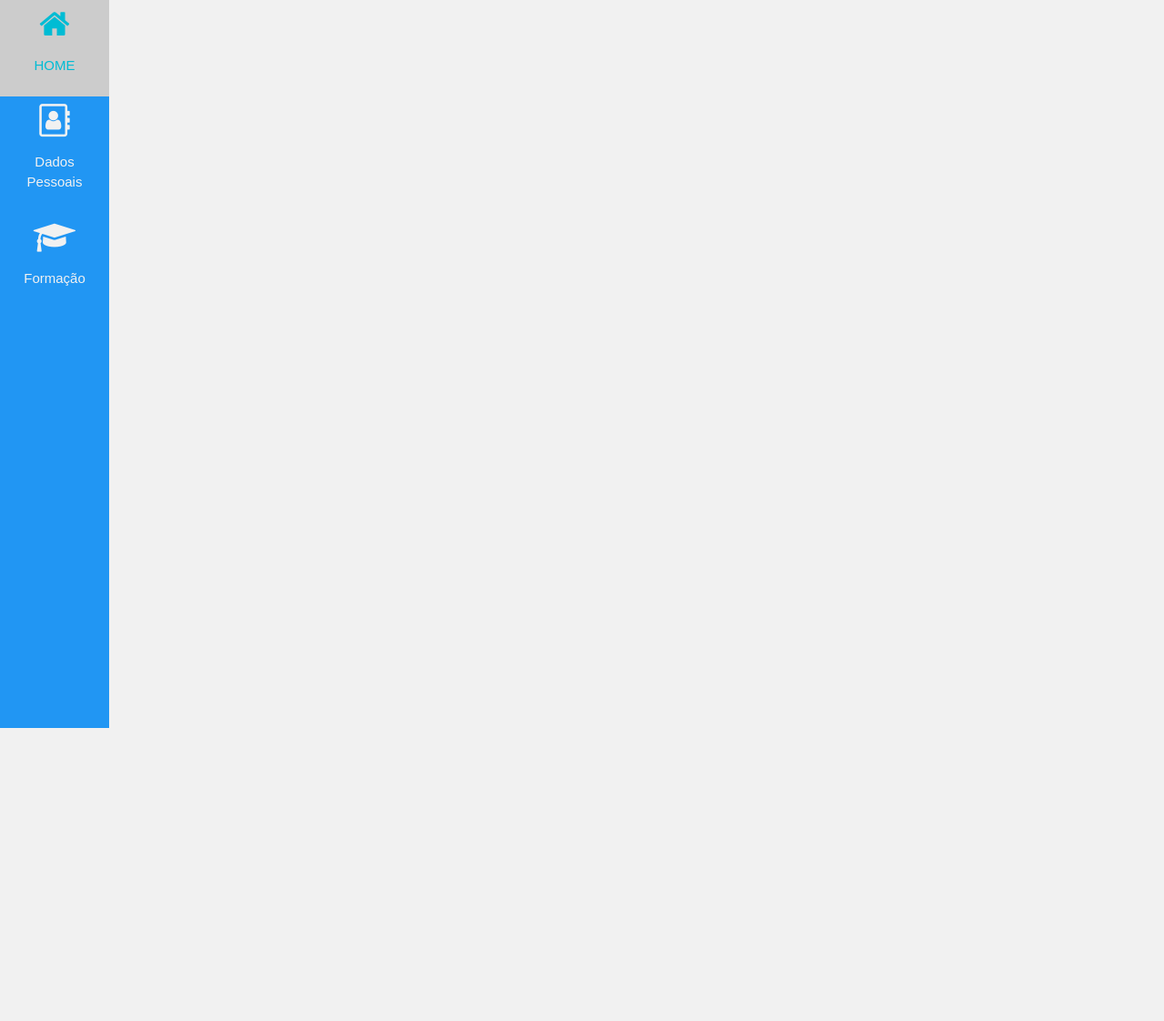
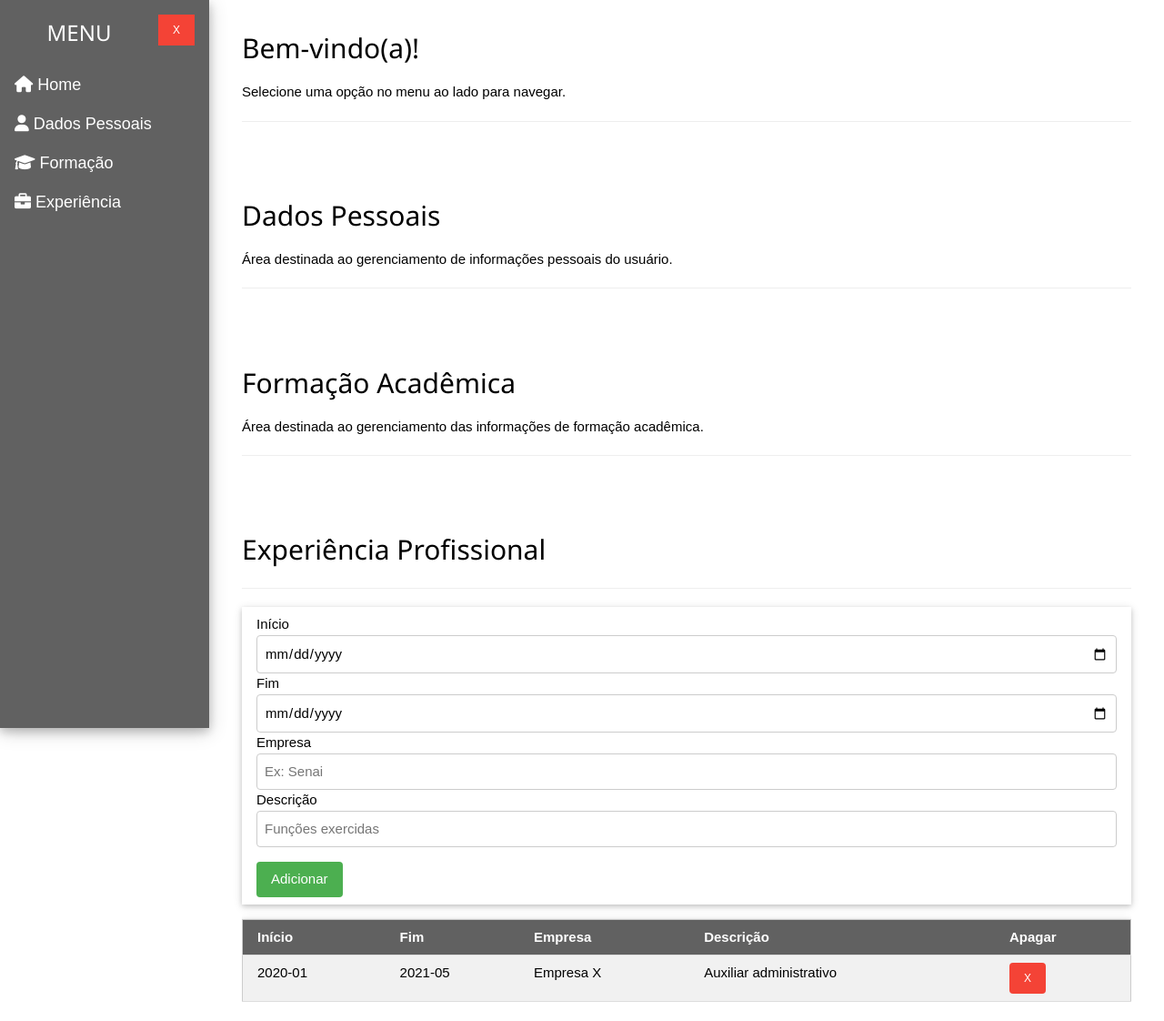
Before and after one commit to Ry2903/pw-iii-ryan-reis, a PHP site: page /principal.php in a window 1280 px wide. Shown: the whole page at 91% size. Before the commit the page ends 800 px from the top, so only its background shows below. Run offline with PHP 8.4, Linux system fonts and the light colour scheme.

Commit message:
Até A16

```diff
--- /dev/null
+++ b/Projeto Final MVC/View/atualizacaoRealizada.php
@@ -0,0 +1,6 @@
+<button
+    name="btnAtualizacaoCadastro"
+    class="w3-button w3-block w3-margin w3-blue w3-cell w3-round-large"
+    style="width:90%;">
+    Atualização Realizada Com Sucesso!
+</button>
--- /dev/null
+++ b/Projeto Final MVC/View/cadastroRealizado.php
@@ -0,0 +1,6 @@
+<button
+    name="btnCadRealizado"
+    class="w3-button w3-block w3-margin w3-blue w3-cell w3-round-large"
+    style="width:90%;">
+    Cadastro Realizado Com Sucesso!
+</button>
--- /dev/null
+++ b/Projeto Final MVC/View/informacaoExcluida.php
@@ -0,0 +1,6 @@
+<button
+    name="btnInfExcluir"
+    class="w3-button w3-block w3-margin w3-blue w3-cell w3-round-large"
+    style="width:90%;">
+    Exclusão Realizada Com Sucesso!
+</button>
--- /dev/null
+++ b/Projeto Final MVC/View/informacaoInserida.php
@@ -0,0 +1,6 @@
+<button
+    name="btnInfInserir"
+    class="w3-button w3-block w3-margin w3-blue w3-cell w3-round-large"
+    style="width:90%;">
+    Inclusão Realizada Com Sucesso!
+</button>
--- /dev/null
+++ b/Projeto Final MVC/View/operacaoNaoRealizada.php
@@ -0,0 +1,6 @@
+<button
+    name="btnOperacaoNRealizada"
+    class="w3-button w3-block w3-margin w3-blue w3-cell w3-round-large"
+    style="width:90%;">
+    Operação não Realizada!
+</button>
--- a/Projeto Final MVC/View/principal.php
+++ b/Projeto Final MVC/View/principal.php
@@ -1,48 +1,157 @@
 <!DOCTYPE html>
-<html lang="pt-BR">
+<html lang="pt-br">
+
 <head>
     <meta charset="UTF-8">
     <meta name="viewport" content="width=device-width, initial-scale=1.0">
-        <meta http-equiv="X-UA-Compatible" content="ie=edge">
-        <link rel="stylesheet" href="style.css">
+    <title>Página Principal</title>
+
+    <!-- W3CSS -->
     <link rel="stylesheet" href="https://www.w3schools.com/w3css/4/w3.css">
-        <link rel="stylesheet" href="https://cdnjs.cloudflare.com/ajax/libs/font-awesome/4.7.0/css/font-awesome.min.css">
-        <title>Enlatados Juarez</title>
+    <!-- Ícones -->
+    <link rel="stylesheet" href="https://cdnjs.cloudflare.com/ajax/libs/font-awesome/6.0.0/css/all.min.css">
+
     <style>
-            /* Definimos que a sidebar terá uma largura de 120px e cor de fundo #222 */
-
-            .w3-sidebar {
-                width: 120px;
+        body {
+            font-family: Arial, Helvetica, sans-serif;
         }
 
-            /*Define Fonte para todas as tags listadas abaixo*/
-            body,
-            h1,
-            h2,
-            h3,
-            h4,
-            h5,
-            h6 {
-                font-family:"Montserrat", sans-serif
+        .sidebar {
+            width: 230px;
+        }
+
+        .main-content {
+            margin-left: 230px;
+            padding: 20px;
+        }
+
+        /* --- Responsividade --- */
+        @media (max-width: 768px) {
+            .sidebar {
+                display: none;
+            }
+
+            .main-content {
+                margin-left: 0 !important;
+            }
+
+            #btnMenu {
+                display: block;
+            }
+        }
+
+        #btnMenu {
+            display: none;
+            position: fixed;
+            top: 10px;
+            left: 10px;
+            z-index: 1000;
+        }
+
+        /* Tabela rolável no celular */
+        .table-responsive {
+            overflow-x: auto;
         }
     </style>
+
+    <script>
+        function openSidebar() {
+            document.getElementById("sidebar").style.display = "block";
+        }
+        function closeSidebar() {
+            document.getElementById("sidebar").style.display = "none";
+        }
+    </script>
+
 </head>
-    <body class="w3-light-grey">
-        <nav class="w3-sidebar w3-bar-block w3-center w3-blue ">
-            <a href="#home" class="w3-bar-item w3-button w3-block n w3-cell w3- hover-light-grey w3-hover-text-cyan w3-text-light-grey">
-                <i class="fa fa-home w3-xxlarge"></i>
-                <p>HOME</p>
-            </a>
-            <a href="#dPessoais" class="w3-bar-item w3-button w3-block n w3-cell w3-hover-light-grey w3-hover-text-cyan w3-text-light-grey">
-                <i class="fa fa-address-book-o w3-xxlarge"></i>
-                <p>Dados Pessoais</p>
-            </a>
-            <a href="#formacao" class="w3-bar-item w3-button w3-block n w3-cell w3-hover-light-grey w3-hover-text-cyan w3-text-light-grey">
-                <i class="fa fa-mortar-board w3-xxlarge"></i>
-                <p>Formação</p>
-            </a>
-        </nav>
-        <div class="w3-padding-large" id="main">
+
+<body>
+
+    <!-- BOTÃO MENU MOBILE -->
+    <button id="btnMenu" class="w3-button w3-blue w3-large" onclick="openSidebar()">
+        <i class="fa fa-bars"></i>
+    </button>
+
+    <!-- SIDEBAR -->
+    <div id="sidebar" class="w3-sidebar w3-bar-block w3-dark-grey sidebar w3-card-4 w3-large">
+        <button class="w3-button w3-red w3-small w3-right w3-margin" onclick="closeSidebar()">X</button>
+        <h3 class="w3-bar-item w3-center">MENU</h3>
+
+        <a href="#home" onclick="closeSidebar()" class="w3-bar-item w3-button"><i class="fa fa-house"></i> Home</a>
+        <a href="#dados" onclick="closeSidebar()" class="w3-bar-item w3-button"><i class="fa fa-user"></i> Dados Pessoais</a>
+        <a href="#formacao" onclick="closeSidebar()" class="w3-bar-item w3-button"><i class="fa fa-graduation-cap"></i> Formação</a>
+        <a href="#experiencia" onclick="closeSidebar()" class="w3-bar-item w3-button"><i class="fa fa-briefcase"></i> Experiência</a>
     </div>
+
+    <!-- CONTEÚDO PRINCIPAL -->
+    <div class="main-content">
+
+        <!-- HOME -->
+        <div id="home" class="w3-container w3-animate-opacity">
+            <h2>Bem-vindo(a)!</h2>
+            <p>Selecione uma opção no menu ao lado para navegar.</p>
+            <hr>
+        </div>
+
+        <!-- DADOS PESSOAIS -->
+        <div id="dados" class="w3-container w3-animate-opacity" style="margin-top:50px;">
+            <h2>Dados Pessoais</h2>
+            <p>Área destinada ao gerenciamento de informações pessoais do usuário.</p>
+            <hr>
+        </div>
+
+        <!-- FORMAÇÃO -->
+        <div id="formacao" class="w3-container w3-animate-opacity" style="margin-top:50px;">
+            <h2>Formação Acadêmica</h2>
+            <p>Área destinada ao gerenciamento das informações de formação acadêmica.</p>
+            <hr>
+        </div>
+
+        <!-- EXPERIÊNCIA PROFISSIONAL -->
+        <div id="experiencia" class="w3-container w3-animate-opacity" style="margin-top:50px;">
+            <h2>Experiência Profissional</h2>
+            <hr>
+
+            <form method="post" action="../Controller/controleExperiencia.php" class="w3-container w3-padding w3-white w3-card">
+                <label>Início</label>
+                <input type="date" name="txtInicioEP" class="w3-input w3-border w3-round" required>
+
+                <label class="w3-margin-top">Fim</label>
+                <input type="date" name="txtFimEP" class="w3-input w3-border w3-round" required>
+
+                <label class="w3-margin-top">Empresa</label>
+                <input type="text" name="txtEmpEP" class="w3-input w3-border w3-round" placeholder="Ex: Senai" required>
+
+                <label class="w3-margin-top">Descrição</label>
+                <input type="text" name="txtDescEP" class="w3-input w3-border w3-round" placeholder="Funções exercidas" required>
+
+                <button class="w3-button w3-green w3-margin-top w3-round" name="btnAddEP">Adicionar</button>
+            </form>
+
+            <!-- Tabela Responsiva -->
+            <div class="table-responsive">
+                <table class="w3-table-all w3-margin-top w3-card">
+                    <tr class="w3-dark-grey">
+                        <th>Início</th>
+                        <th>Fim</th>
+                        <th>Empresa</th>
+                        <th>Descrição</th>
+                        <th>Apagar</th>
+                    </tr>
+                    <tr>
+                        <td>2020-01</td>
+                        <td>2021-05</td>
+                        <td>Empresa X</td>
+                        <td>Auxiliar administrativo</td>
+                        <td><a href="#" class="w3-button w3-red w3-small w3-round">X</a></td>
+                    </tr>
+                </table>
+            </div>
+
+        </div>
+
+    </div>
+
 </body>
+
 </html>
```
Also changed, not shown: Projeto Final MVC/Controller/controleExperiencia.php (added, +38 -0 lines), Projeto Final MVC/Controller/controleFormacao.php (added, +38 -0 lines), Projeto Final MVC/Controller/controleUsuario.php (added, +25 -0 lines). Lines whose indentation alone changed are shown as unchanged.
